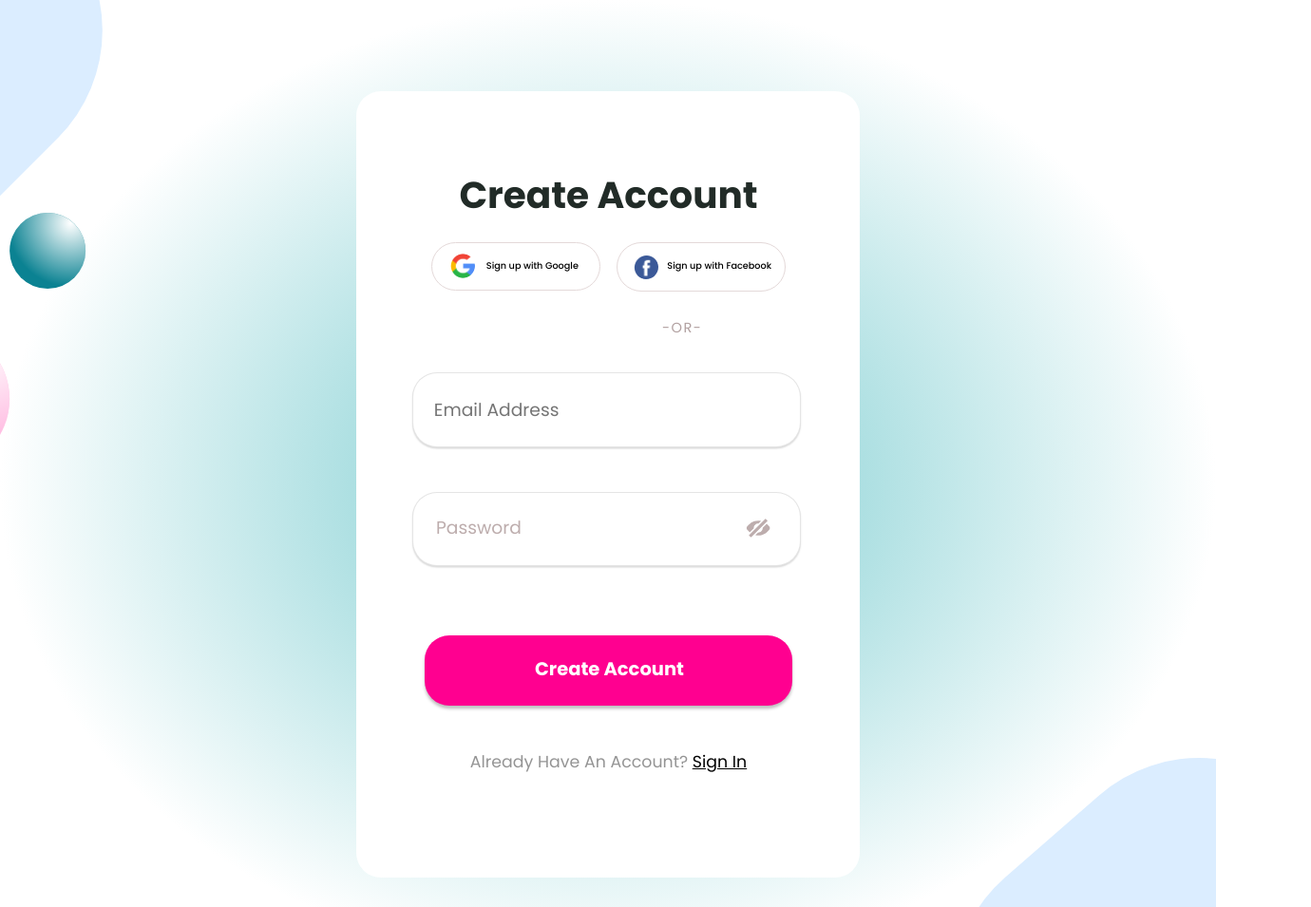
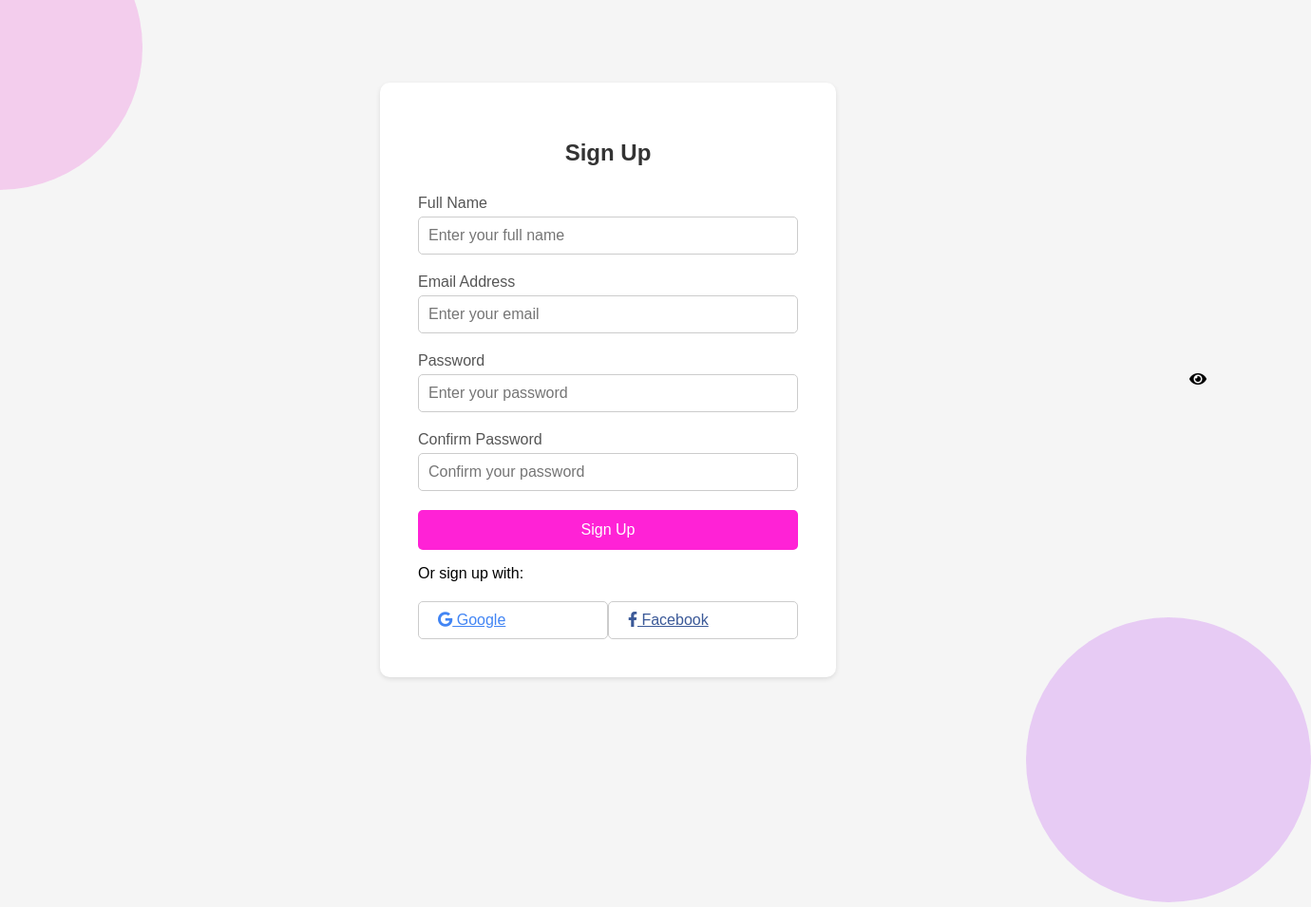
Before and after one commit to Clair16/semiprojecttt, a website: page sign-up.html in a window 1280 px wide. Shown: the top 955 px of the page at 95% size, 1380 px wide, since content can reach past the window. Drawn offline with Linux system fonts and the light colour scheme.

Commit message:
Add files via upload

```diff
--- a/sign-up.html
+++ b/sign-up.html
@@ -1,115 +1,179 @@
 <!DOCTYPE html>
-<html>
-  <head>
-    <meta charset="utf-8" />
-    <meta name="viewport" content="initial-scale=1, width=device-width" />
+<html lang="en">
+<head>
+    <meta charset="UTF-8">
+    <meta name="viewport" content="width=device-width, initial-scale=1.0">
+    <title>Sign Up Form</title>
+    <link rel="stylesheet" href="https://cdnjs.cloudflare.com/ajax/libs/font-awesome/5.15.3/css/all.min.css" />
+    <link rel="stylesheet" href="signup.css">
+    <style>
+        body {
+            background-color: #f5f5f5;
+            font-family: 'Arial', sans-serif;
+            display: flex;
+            justify-content: center;
+            align-items: center;
+            min-height: 100vh;
+            margin: 0;
+        }
 
-    <link rel="stylesheet" href="./global.css" />
-    <link rel="stylesheet" href="./sign-up.css" />
-    <link
-      rel="stylesheet"
-      href="https://fonts.googleapis.com/css2?family=Poppins:wght@400;500;600;700;900&display=swap"
-    />
-    <link
-      rel="stylesheet"
-      href="https://fonts.googleapis.com/css2?family=Roboto:wght@400&display=swap"
-    />
-    <link
-      rel="stylesheet"
-      href="https://fonts.googleapis.com/css2?family=Inter:wght@400;700&display=swap"
-    />
-  </head>
-  <body>
-    <div class="sign-up1">
-      <div class="sign-up2" id="signUpContainer">
-        <div class="sign-up-child"></div>
-        <div class="frame-div">
-          <div class="frame-wrapper1">
-            <div class="frame-parent1">
-              <div class="create-account-parent">
-                <b class="create-account">Create Account</b>
-                <div class="social-options-wrapper">
-                  <div class="social-options">
-                    <button class="google">
-                      <div class="google-child"></div>
-                      <img
-                        class="image-37-icon"
-                        alt=""
-                        src="./public/image-37@2x.png"
-                      />
+        .container {
+            background-color: #fff;
+            padding: 40px;
+            border-radius: 10px;
+            box-shadow: 0 2px 5px rgba(0, 0, 0, 0.1);
+            width: 400px;
+        }
 
-                      <div class="social-labels">
-                        <div class="sign-up-with">Sign up with Google</div>
-                      </div>
-                    </button>
-                    <button class="facebbok">
-                      <div class="google-child"></div>
-                      <img
-                        class="image-37-icon"
-                        alt=""
-                        src="./public/image-36@2x.png"
-                      />
+        h2 {
+            text-align: center;
+            margin-bottom: 30px;
+            color: #333;
+        }
 
-                      <div class="sign-up-with-facebook-wrapper">
-                        <div class="sign-up-with1">Sign up with Facebook</div>
-                      </div>
-                    </button>
-                  </div>
-                </div>
-              </div>
-              <div class="or-wrapper">
-                <div class="or-">-OR-</div>
-              </div>
+        .form-group {
+            margin-bottom: 20px;
+        }
+
+        label {
+            display: block;
+            margin-bottom: 5px;
+            color: #555;
+        }
+
+        input[type="text"],
+        input[type="email"],
+        input[type="password"] {
+            width: 100%;
+            padding: 10px;
+            border: 1px solid #ccc;
+            border-radius: 5px;
+            box-sizing: border-box;
+            font-size: 16px;
+        }
+
+        .show-password {
+            position: absolute;
+            right: 10px;
+            top: 50%;
+            transform: translateY(-50%);
+            cursor: pointer;
+        }
+
+        button[type="submit"] {
+            background-color: #ff22d6;
+            color: #fff;
+            padding: 12px 20px;
+            border: none;
+            border-radius: 5px;
+            cursor: pointer;
+            font-size: 16px;
+            width: 100%;
+        }
+
+        button[type="submit"]:hover {
+            background-color: #e6193b;
+        }
+
+        .bg-circle {
+            position: absolute;
+            width: 300px;
+            height: 300px;
+            border-radius: 50%;
+            opacity: 0.2;
+        }
+
+        .bg-circle.circle-1 {
+            top: -100px;
+            left: -150px;
+            background-color: #ea30cb;
+        }
+
+        .bg-circle.circle-2 {
+            bottom: -150px;
+            right: -100px;
+            background-color: #b127f1;
+        }
+
+        .social-media {
+            display: flex;
+            justify-content: space-between;
+            margin-top: 20px;
+        }
+
+        .social-media a {
+            background-color: #fff;
+            padding: 10px 20px;
+            border: 1px solid #ccc;
+            border-radius: 5px;
+            cursor: pointer;
+            font-size: 16px;
+            width: 45%;
+        }
+
+        .social-media a:hover {
+            background-color: #f5f5f5;
+        }
+
+        .google {
+            color: #4285f4;
+        }
+
+        .facebook {
+            color: #3b5998;
+        }
+    </style>
+</head>
+<body>
+    <div class="container">
+        <h2>Sign Up</h2>
+        <form>
+            <div class="form-group">
+                <label for="name">Full Name</label>
+                <input type="text" id="name" name="name" placeholder="Enter your full name" required>
             </div>
-          </div>
-          <div class="email-wrapper">
-            <div class="email">
-              <div class="email-child"></div>
-              <input
-                class="email-address"
-                placeholder="Email Address"
-                type="text"
-              />
+            <div class="form-group">
+                <label for="email">Email Address</label>
+                <input type="email" id="email" name="email" placeholder="Enter your email" required>
             </div>
-          </div>
-          <div class="password">
-            <div class="password-child"></div>
-            <div class="sign-up-with-facebook-wrapper">
-              <div class="password1">Password</div>
+            <div class="form-group">
+                <label for="password">Password</label>
+                <input type="password" id="password" name="password" placeholder="Enter your password" required>
+                <span class="show-password" onclick="togglePasswordVisibility()">
+                    <i class="fas fa-eye"></i>
+                </span>
             </div>
-            <img
-              class="blind-svgrepo-com-1-icon"
-              loading="lazy"
-              alt=""
-              src="./public/blindsvgrepocom-1.svg"
-            />
-          </div>
-        </div>
-        <div class="submission-options-wrapper">
-          <div class="submission-options">
-            <button class="create-button">
-              <div class="button-background"></div>
-              <b class="create-account1">Create Account</b>
-            </button>
-            <div class="already-have-an-account-sign-wrapper">
-              <div class="already-have-an-container">
-                <span>Already Have An Account? </span>
-                <span class="sign-in">Sign In</span>
-              </div>
+            <div class="form-group">
+                <label for="confirm-password">Confirm Password</label>
+                <input type="password" id="confirm-password" name="confirm-password" placeholder="Confirm your password" required>
             </div>
-          </div>
-        </div>
-      </div>
-      <img class="patterns-icon" alt="" src="./public/patterns.svg" />
+            <button type="submit">Sign Up</button>
+            <p>Or sign up with:</p>
+            <div class="social-media">
+                <a href="#" class="google">
+                    <i class="fab fa-google"></i>
+                    Google
+                </a>
+                <a href="#" class="facebook">
+                    <i class="fab fa-facebook-f"></i>
+                    Facebook
+                </a>
+            </div>
+        </form>
     </div>
 
+    <div class="bg-circle circle-1"></div>
+    <div class="bg-circle circle-2"></div>
+
     <script>
-      var signUpContainer = document.getElementById("signUpContainer");
-      if (signUpContainer) {
-        signUpContainer.addEventListener("click", function (e) {
-          window.location.href = "./sevices.html";
-        });
-      }
-      </script>
-  </body>
+        function togglePasswordVisibility() {
+            var passwordInput = document.getElementById("password");
+            if (passwordInput.type === "password") {
+                passwordInput.type = "text";
+            } else {
+                passwordInput.type = "password";
+            }
+        }
+    </script>
+</body>
 </html>
```
Also changed, not shown: home-page.html (+1 -1 lines), login.html (+115 -68 lines).
